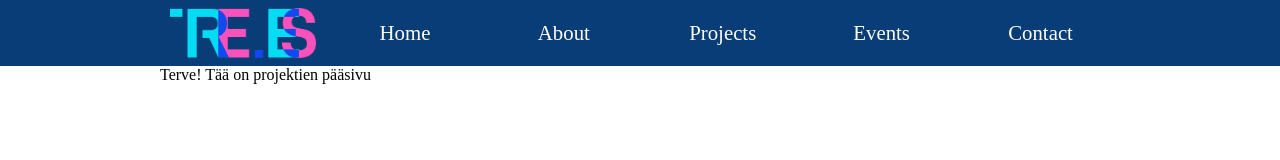
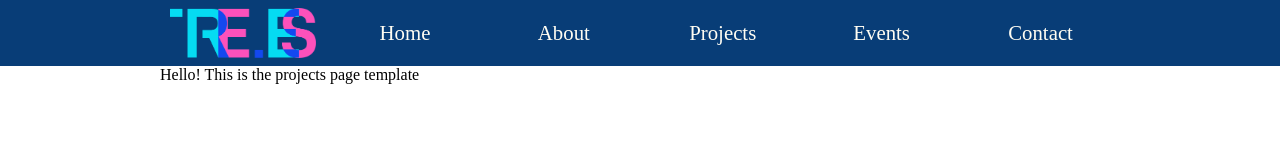
Before and after one commit to TampereES/website-2022, a Next.js app: page /projects in a window 1280 px wide. Shown: the top 160 px of the page. Built offline with nearby package versions, Linux system fonts and the light colour scheme; a web font is replaced by a local one.

Commit message:
fixed event link to home page

```diff
--- a/src/components/Navbar.jsx
+++ b/src/components/Navbar.jsx
@@ -6,7 +6,7 @@ const Navbar = () => {
     { name: "Home", link: "/" },
     { name: "About", link: "/about" },
     { name: "Projects", link: "/projects" },
-    { name: "Events", link: "/events" },
+    { name: "Events", link: "/#events" },
     { name: "Contact", link: "/contact" }
   ]
 
--- a/src/pages/projects/index.js
+++ b/src/pages/projects/index.js
@@ -2,11 +2,7 @@ import React from "react"
 import Layout from "../../components/Layout"
 
 function ProjectsPage() {
-  return (
-    <Layout>
-      Terve! Tää on projektien pääsivu
-    </Layout>
-  )
+  return <Layout>Hello! This is the projects page template</Layout>
 }
 
 export default ProjectsPage
```
Also changed, not shown: src/pages/events.js (deleted, +0 -8 lines).
